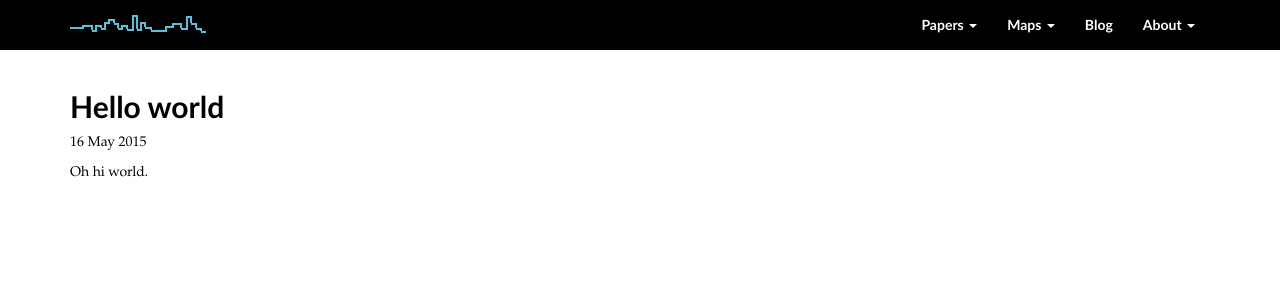
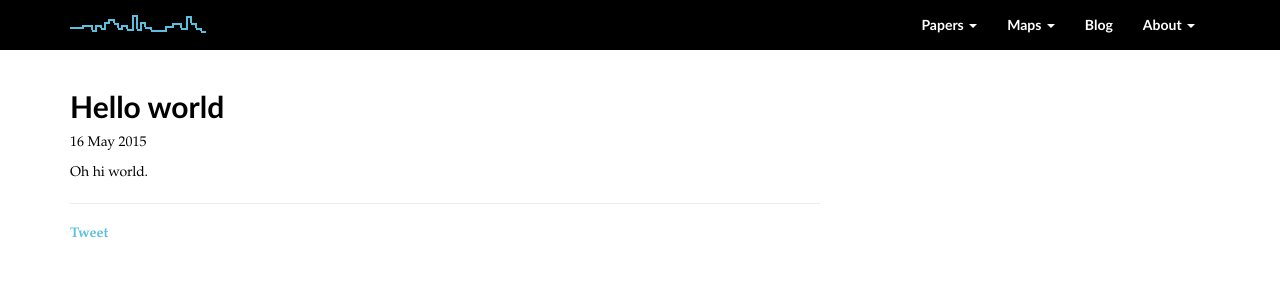
Before and after one commit to chrisrobertsnyc/chrisrobertsnyc.github.io, a Jekyll site: the page built from _posts/2015-05-16-hello-world.md, in a window 1280 px wide. Shown: the top 300 px of the page. Built offline with Jekyll 4.4.1, drawn with Linux system fonts in a browser that asks for light colours; nearby versions of some CDN libraries; comment, search, counter and statistics services are not loaded.

Commit message:
adding Twitter share button to each blog post

```diff
--- a/_layouts/post.html
+++ b/_layouts/post.html
@@ -7,3 +7,8 @@
 <div>
   {{ content }}
 </div>
+<hr>
+<p>
+			<a href="https://twitter.com/share" class="twitter-share-button" data-related="roberts_chris">Tweet</a>
+			<script>!function(d,s,id){var js,fjs=d.getElementsByTagName(s)[0],p=/^http:/.test(d.location)?'http':'https';if(!d.getElementById(id)){js=d.createElement(s);js.id=id;js.src=p+'://platform.twitter.com/widgets.js';fjs.parentNode.insertBefore(js,fjs);}}(document, 'script', 'twitter-wjs');</script>
+</p>
```
